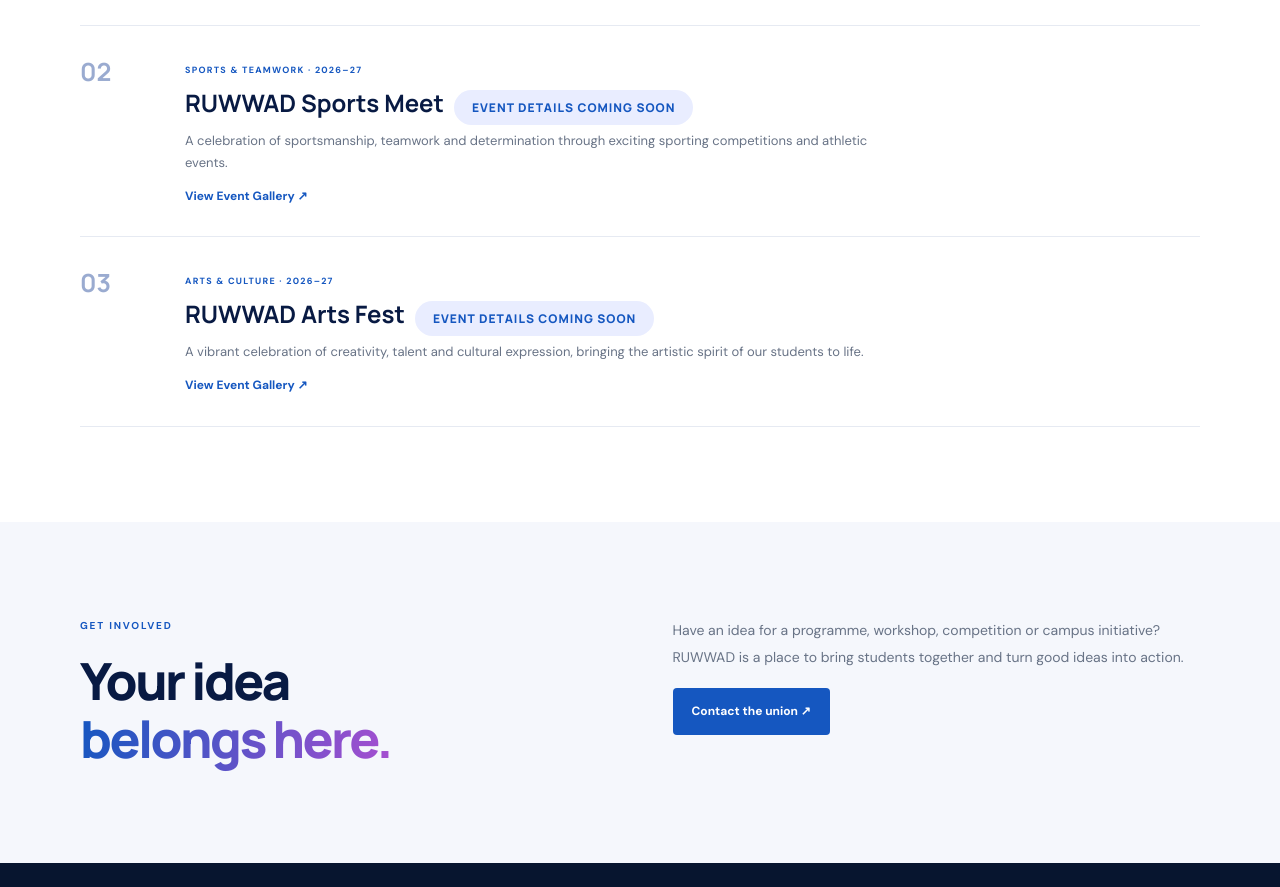
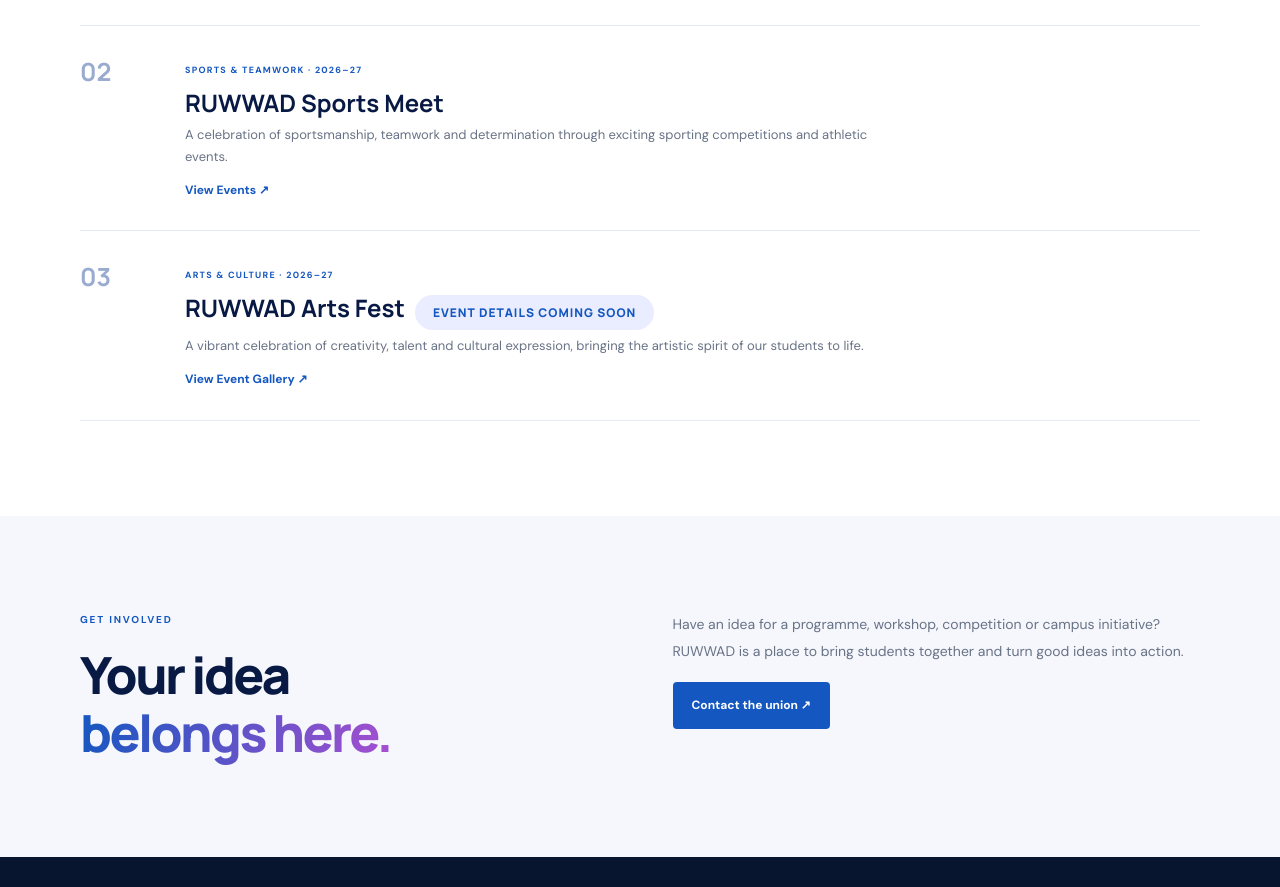
Before and after one commit to ruwwadansar/Ruwwad, a plain HTML site: page activities.html in a window 1280 px wide. Shown: the part 873-1760 px from the top of the page. Drawn offline with Linux system fonts and the light colour scheme.

Commit message:
Update activities.html

```diff
--- a/activities.html
+++ b/activities.html
@@ -54,9 +54,9 @@
     <div class="eventno">02</div>
     <div>
       <small>SPORTS & TEAMWORK · 2026–27</small>
-      <h3>RUWWAD Sports Meet<span class="upcoming-label">EVENT DETAILS COMING SOON</span></h3>
+      <h3>RUWWAD Sports Meet</h3>
       <p>A celebration of sportsmanship, teamwork and determination through exciting sporting competitions and athletic events.</p>
-      <span class="event-view">View Event Gallery ↗</span>
+      <span class="event-view">View Events ↗</span>
     </div>
   </a>
 
```
